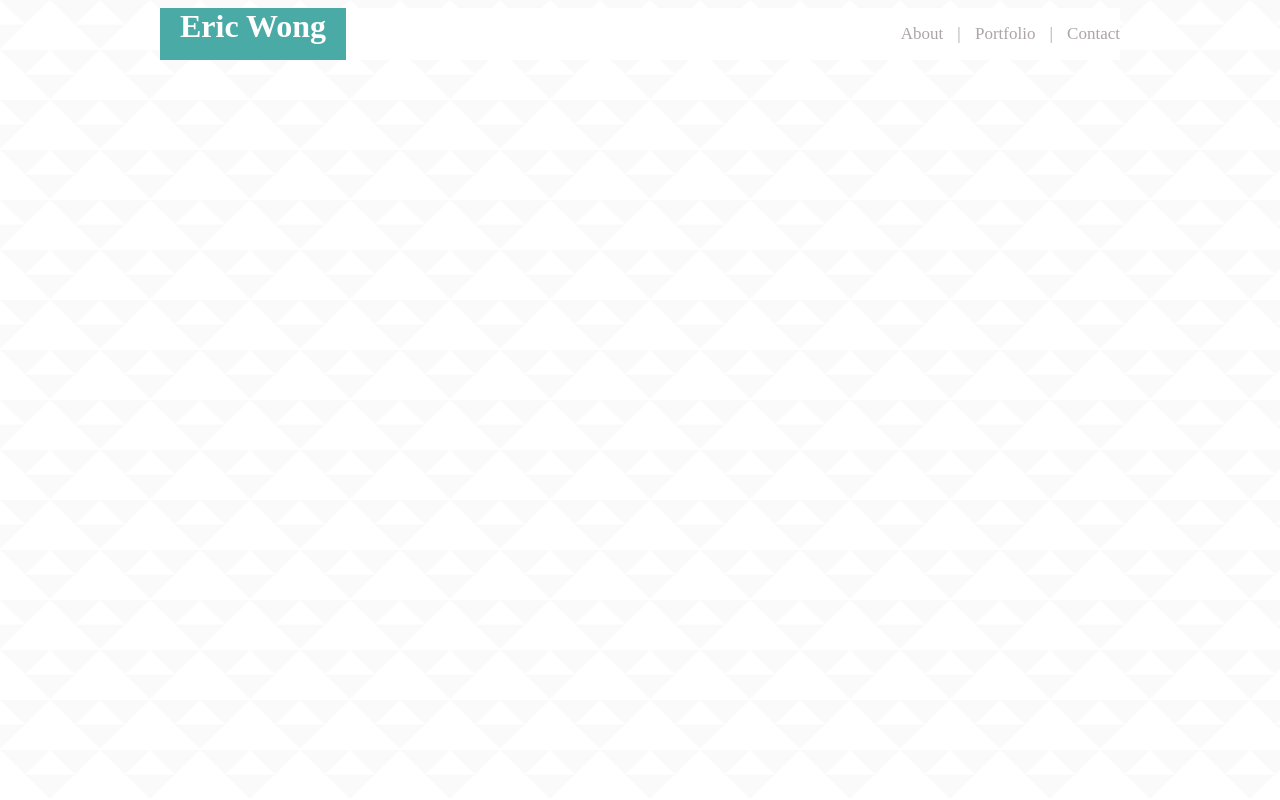
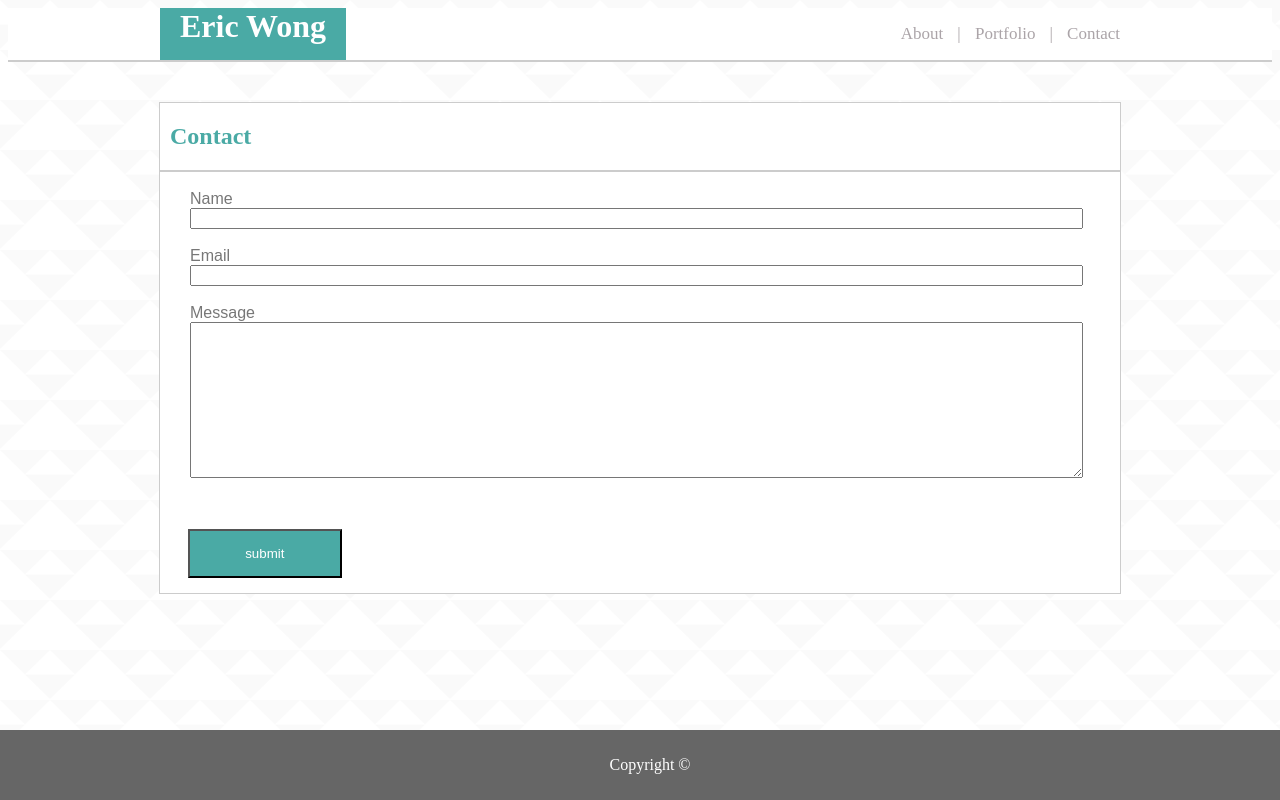
Before and after one commit to Ericcwong/portfolio, a plain HTML site: page contact.html in a window 1280 px wide. Drawn offline with Linux system fonts and the light colour scheme.

Commit message:
Closer-usher

```diff
--- a/assests/css/style.css
+++ b/assests/css/style.css
@@ -68,10 +68,11 @@ footer{
 }
 
 /*About me box content */
-h2,p{
+p, input, label{
     color: #777777;
 }
 h2{
+    color: #4aaaa5;
     margin-left: 10px;
 }
 /*this is the line below the About Me */
@@ -80,7 +81,7 @@ h2{
     height:2px;
     background: #dddddd;
 }
-#aboutMe{
+.content{
     max-width:960px;
     margin: 40px auto;
     border: 1px solid #dddddd;
@@ -96,3 +97,28 @@ h2{
     margin: 20px;
 
 }
+
+/* contact me page */
+input, label, textarea{
+    font-family: Arial, Helvetica, sans-serif;
+    display: block;
+    margin-left: 30px;
+    width: 93%;
+    -webkit-box-sizing: border-box;
+    -moz-box-sizing: border-box;
+    box-sizing: border-box;
+    overflow: auto;
+}
+#inputName #inputEmail{
+    float:left;
+}
+#submit{
+    width: 40%;
+    padding: 15px 8px 15px 8px;
+    margin-left: 10px;
+}
+button{
+    font-family: Arial, Helvetica, sans-serif;
+    color: #ffffff;
+    background-color: #4aaaa5;
+}
--- a/contact.html
+++ b/contact.html
@@ -8,17 +8,46 @@
     <link rel="stylesheet" href="assests/css/style.css">
 </head>
 <body>
+    <div id="header">
         <div class="container">
-
             <h1>Eric Wong</h1>
 
             <ul>
                 <li><a href="index.html">About</a></li>
                 <li><a href="portfolio.html">Portfolio</a></li>
-                    <li><a href="contact.htm">Contact</a></li>
+                <li><a href="contact.html">Contact</a></li>
             </ul>
 
+        </div>
+    </div>
+    <hr>
 
+    <div class="content">
+        <h2>Contact</h2>
+        <hr><br>
+
+            <div id="inputName">
+                <label for="name">Name</label>
+                <input type="text" name="name">
             </div>
+        <br>
+            <div id="inputEmail">
+                <label for="email">Email</label>
+                <input type="email" name="email">
+            </div>
+        <br>
+            <div id="inputMessage">
+                <label for="Message">Message</label>
+                <textarea name="message" id="" cols="100" rows="10"></textarea>
+            </div>
+        <br><br>
+            <div id="submit">
+                <button id="submit">submit</button>
+            </div>
+    </div>
+
+    <footer>
+            <p id="copyRight">Copyright &copy; </p>
+        </footer>
 </body>
 </html>
```
Also changed, not shown: index.html (+2 -2 lines). Lines whose indentation alone changed are shown as unchanged.
